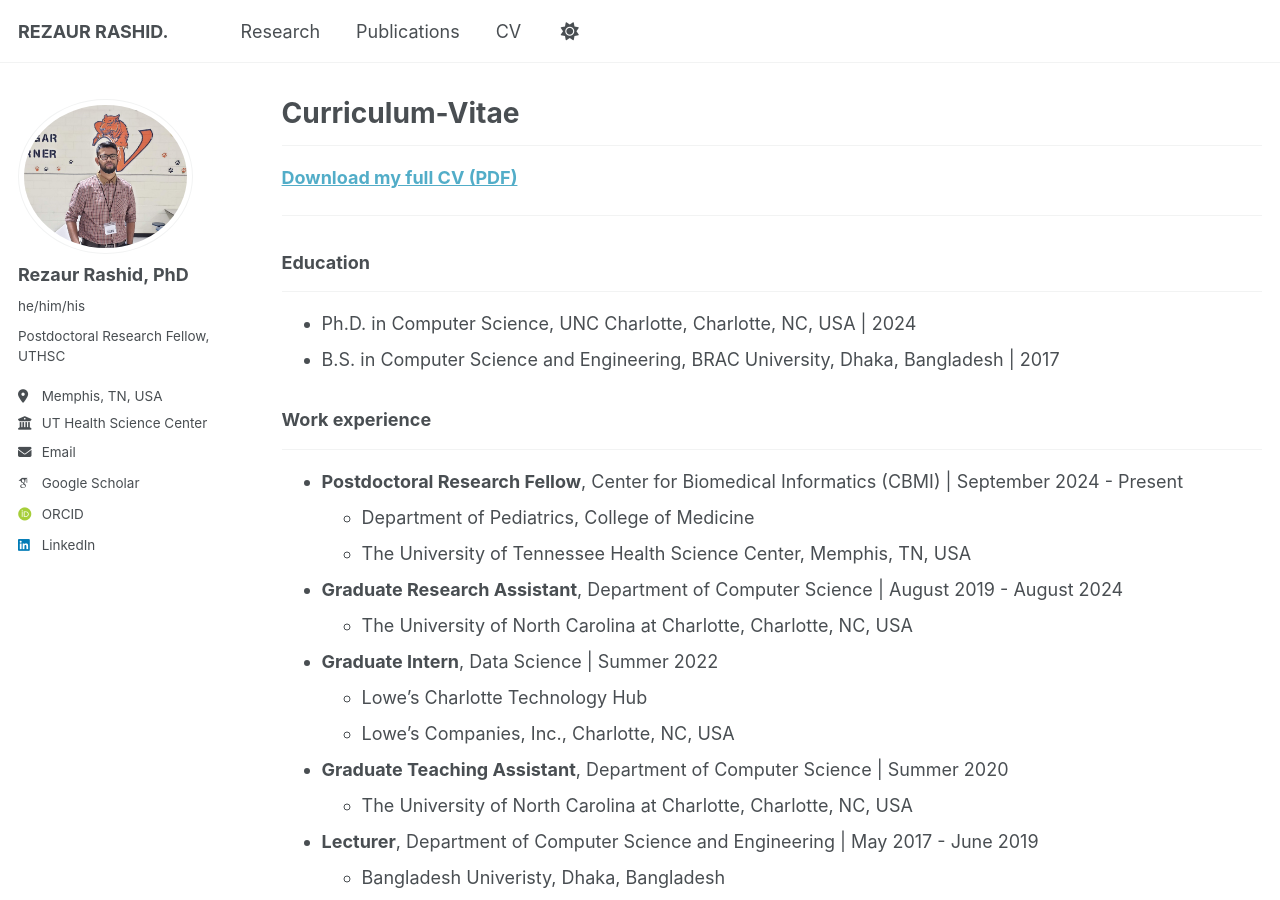
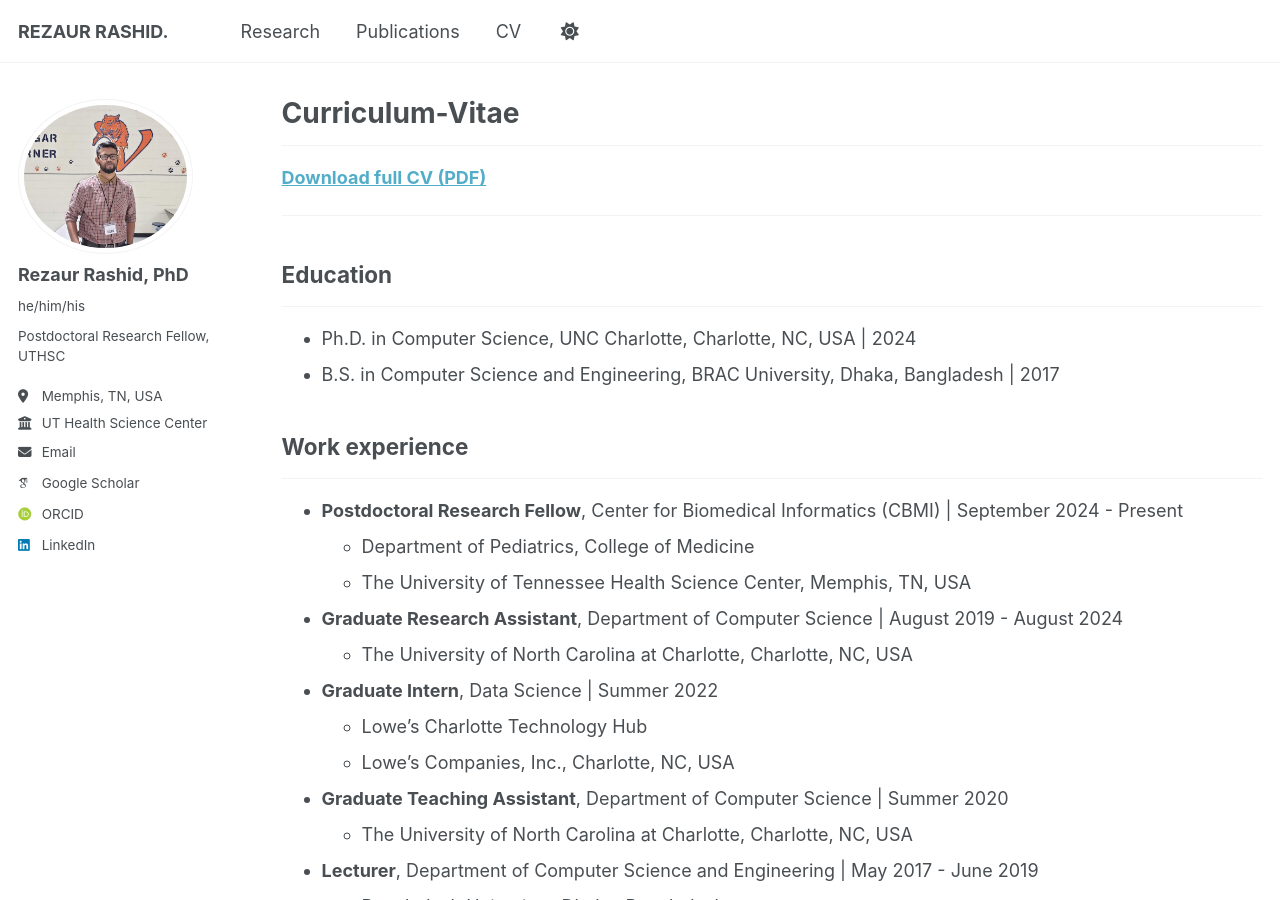
Before and after one commit to rezaurrashid/rezaurrashid.github.io, a Jekyll site: the page built from _pages/cv.md, in a window 1280 px wide and 900 px high. Built offline with Jekyll 4.4.1, drawn with Linux system fonts in a browser that asks for light colours; some web fonts are replaced; a script that is not in the unit is left out.

Commit message:
updated publications

```diff
--- a/_includes/archive-single.html
+++ b/_includes/archive-single.html
@@ -7,7 +7,7 @@
     </h2>
 
     {% if post.authors %}
-      <div>{{ post.authors }}</div>
+      <p style="font-size: smaller">{{ post.authors }}</p>
     {% endif %}
 
     {% if post.venue %}
--- a/_pages/cv.md
+++ b/_pages/cv.md
@@ -8,18 +8,19 @@ author_profile: true
 {% include base_path %}
 
 ---
-[**Download my full CV (PDF)**](/files/CV/RezaurRashid_CV.pdf)
+[**Download full CV (PDF)**](/files/CV/RezaurRashid_CV.pdf)
 
 ---
 
 
-### Education
+
+## Education
 ---
 * Ph.D. in Computer Science, UNC Charlotte, Charlotte, NC, USA \| 2024
 * B.S. in Computer Science and Engineering, BRAC University, Dhaka, Bangladesh \| 2017
 
 
-### Work experience
+## Work experience
 ---
 * **Postdoctoral Research Fellow**, Center for Biomedical Informatics (CBMI) \| September 2024 - Present
   * Department of Pediatrics, College of Medicine
@@ -39,7 +40,7 @@ author_profile: true
   * Bangladesh Univeristy, Dhaka, Bangladesh
 
 
-### Awards and Fellowships
+## Awards and Fellowships
 ---
 * Graduate Assistant Support Plan Scholarship (GASP), UNC Charlotte \| 2019-2024
 * Graduate School Summar Fellowship (GSSF), UNC Charlotte \| 2023
@@ -48,7 +49,7 @@ author_profile: true
 * Dean's List of Honor, BRAC University \| 2015, 2016
 
 
-### Professional Services
+## Professional Services
 ---
 * **TPC Reviewer**, IEEE International Joint Conference on Neural Networks (IJCNN) \| 2023-2025
 * **PC Member**, International Conference on Advances in Social Networks Analysis and Mining (ASONAM) \| 2024-2025
```
